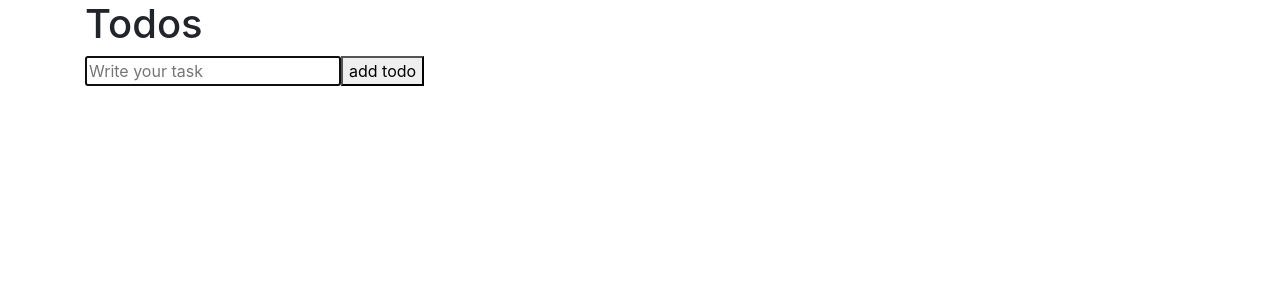
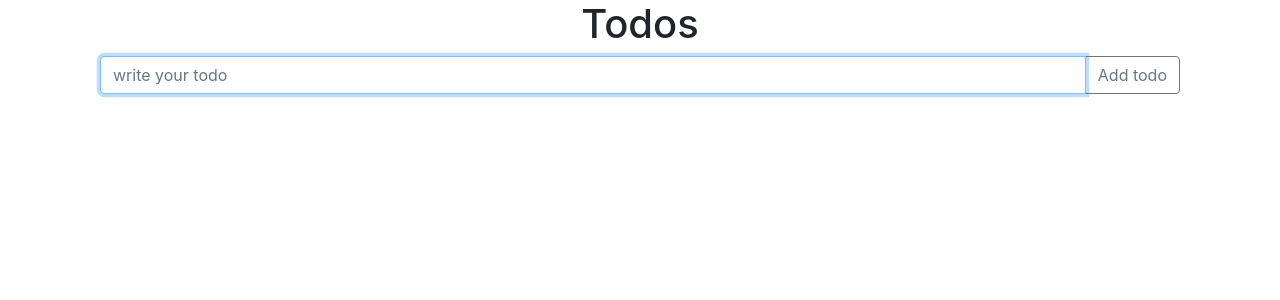
Before and after one commit to igor1994-dev/react-todos, a React (Create React App) app: page / in a window 1280 px wide. Shown: the top 300 px of the page. Built offline with nearby package versions, Linux system fonts and the light colour scheme.

Commit message:
add bootstrap

```diff
--- a/src/App.css
+++ b/src/App.css
@@ -1,4 +1,18 @@
 .done {
   text-decoration: line-through;
-  color: red;
+  color: #6c757d;
 }
+.todo {
+  list-style-type: none;
+}
+.text {
+  color: #212529;
+  border: 1px solid #ced4da;
+  height: 100%;
+  display: flex;
+  align-items: center;
+  padding-left: 15px;
+}
+.item-wrap {
+  display: flex;
+}
--- a/src/components/TaskInsert.js
+++ b/src/components/TaskInsert.js
@@ -1,11 +1,16 @@
 import React, { useState } from 'react';
+import { FormControl } from 'react-bootstrap';
 
 function TaskInsert(props) {
-
     let [editMode, setEditMode] = useState(false);
 
     const activateEditMode = () => {
         setEditMode(true);
+    }
+
+    const classNames = ['title', 'container', 'px-0'];
+    if (props.completed) {
+        classNames.push('done')
     }
 
     const deactivateEditMode = () => {
@@ -17,21 +22,31 @@ function TaskInsert(props) {
     }
 
     return (
-        <div>
+        <div className={classNames.join(' ')}>
 
             {!editMode &&
-                <span onDoubleClick={activateEditMode}>{props.text}</span>
+                <span className="text" onDoubleClick={activateEditMode}>{props.text}</span>
             }
 
             {editMode &&
-                <input
-                    type="text"
+                <FormControl
+                    placeholder=""
+                    aria-label="Recipient's username"
+                    aria-describedby="basic-addon2"
                     autoFocus="autofocus"
                     value={props.text}
                     onChange={(event) => props.onStatusChange(props.id, event.target.value)}
                     onBlur={deactivateEditMode}
                     onKeyDown={keyDownHandler}
                 />
+                // <input
+                //     type="text"
+                //     autoFocus="autofocus"
+                //     value={props.text}
+                //     onChange={(event) => props.onStatusChange(props.id, event.target.value)}
+                //     onBlur={deactivateEditMode}
+                //     onKeyDown={keyDownHandler}
+                // />
             }
 
         </div>
--- a/src/components/TodoItem.js
+++ b/src/components/TodoItem.js
@@ -1,27 +1,37 @@
 import React from 'react';
+import { InputGroup, Button } from 'react-bootstrap'
 import '../App.css';
 import TaskInsert from './TaskInsert';
 
+
 export default function TodoItem({ title, id, completed, onDeleteItem, onChangeCompleted, onStatusChange }) {
-
-  const classNames = ['todo'];
-  if (completed) {
-    classNames.push('done')
-  }
-
   function handleDeleteBtn() {
     onDeleteItem(id);
   }
 
   return (
-    <li className={classNames.join(' ')}>
+    <li className="todo">
+      <div className="container mb-1 px-0 item-wrap">
 
-      <input type="checkbox" checked={completed} onChange={() => onChangeCompleted(id, !completed)} />
+        <InputGroup.Checkbox
+          aria-label="Checkbox for following text input"
+          checked={completed}
+          onChange={() => onChangeCompleted(id, !completed)} />
 
-      <TaskInsert text={title} id={id} onStatusChange={onStatusChange} />
+        <TaskInsert
+          text={title}
+          id={id}
+          completed={completed}
+          onStatusChange={onStatusChange} />
 
-      <button type="button" onClick={handleDeleteBtn}>delete</button>
+        <InputGroup.Append>
+          <Button
+            variant="outline-secondary"
+            onClick={handleDeleteBtn}><span>Delete</span>
+          </Button>
+        </InputGroup.Append>
 
+      </div>
     </li>
   )
 }
--- a/src/components/TodoList.js
+++ b/src/components/TodoList.js
@@ -1,5 +1,7 @@
 import React, { useState } from 'react';
 import TodoItem from './TodoItem';
+import { InputGroup, Button, FormControl } from 'react-bootstrap'
+
 
 
 export default function TodoList(props) {
@@ -48,24 +50,30 @@ export default function TodoList(props) {
       return todo
     }))
   }
-
+  console.log(todos)
   return (
-    <>
-      <h1>Todos</h1>
+    <div className="container">
+      <h1 className="text-center">Todos</h1>
 
       <div>
-        <input
-          placeholder="Write your task"
-          autoFocus="autofocus"
-          type="text"
-          value={todoTitle}
-          onChange={event => setTodoTitle(event.target.value)}
-          onKeyDown={keyDownHandler}
-        />
-        <button type="button" onClick={addItem}>add todo</button>
+        <InputGroup className="mb-3">
+          <FormControl
+            type="text"
+            placeholder="write your todo"
+            aria-label="Recipient's username"
+            aria-describedby="basic-addon2"
+            autoFocus="autofocus"
+            value={todoTitle}
+            onChange={event => setTodoTitle(event.target.value)}
+            onKeyDown={keyDownHandler}
+          />
+          <InputGroup.Append className="w-30">
+            <Button variant="outline-secondary" onClick={addItem}>Add todo</Button>
+          </InputGroup.Append>
+        </InputGroup>
       </div>
 
-      <ul>
+      <ul className="pl-0">
         {todos.map(item => <TodoItem
           key={item.id}
           {...item}
@@ -74,6 +82,6 @@ export default function TodoList(props) {
           onChangeCompleted={changeCompeted}
         />)}
       </ul>
-    </>
+    </div>
   )
 }
--- a/src/index.css
+++ b/src/index.css
@@ -1,4 +1,4 @@
-body {
+/* body {
   margin: 0;
   font-family: -apple-system, BlinkMacSystemFont, 'Segoe UI', 'Roboto', 'Oxygen',
     'Ubuntu', 'Cantarell', 'Fira Sans', 'Droid Sans', 'Helvetica Neue',
@@ -10,4 +10,4 @@ body {
 code {
   font-family: source-code-pro, Menlo, Monaco, Consolas, 'Courier New',
     monospace;
-}
+} */
--- a/src/index.js
+++ b/src/index.js
@@ -1,8 +1,8 @@
 import React from 'react';
 import ReactDOM from 'react-dom';
 import './index.css';
+import './App.css';
 import App from './App';
-
 import 'bootstrap/dist/css/bootstrap.css';
 
 ReactDOM.render(
```
Also changed, not shown: src/App.js (+4 -4 lines).
